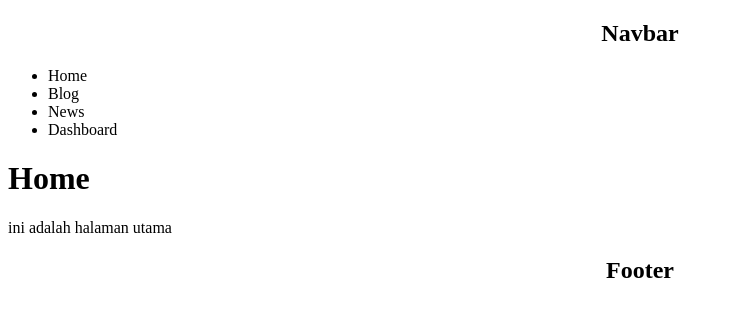
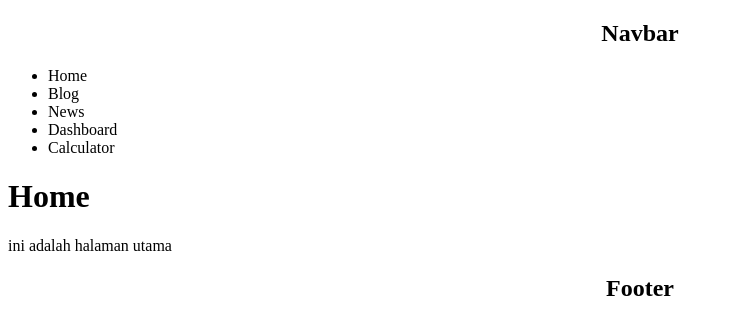
Before and after one commit to adrianmulyawan/belajar-nextjs-2, a Next.js app: page / in a window 1280 px wide. Shown: the top 334 px of the page, without its empty margins (0-734 px from the left). Built offline with nearby package versions, Linux system fonts and the light colour scheme.

Commit message:
tambah route kehalaman calculator

```diff
--- a/app/layout.js
+++ b/app/layout.js
@@ -43,6 +43,9 @@ export default function RootLayout({ children }) {
           <li style={{ cursor: "pointer" }} onClick={ () => handleOnClick('/dashboard') }>
             Dashboard
           </li>
+          <li style={{ cursor: "pointer" }} onClick={ () => handleOnClick('/calculator') }>
+            Calculator
+          </li>
         </ul>
 
         {children}
```
